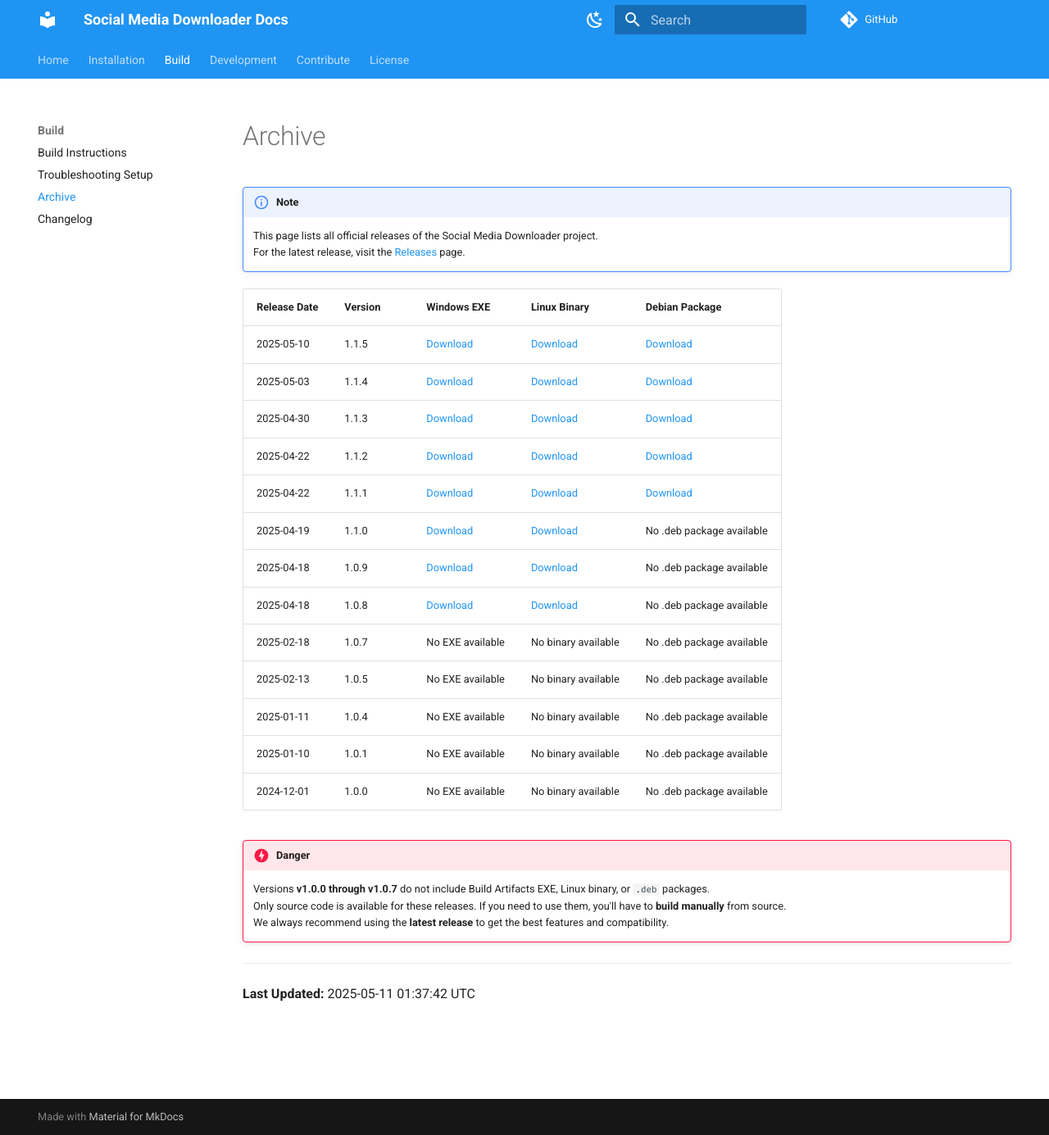
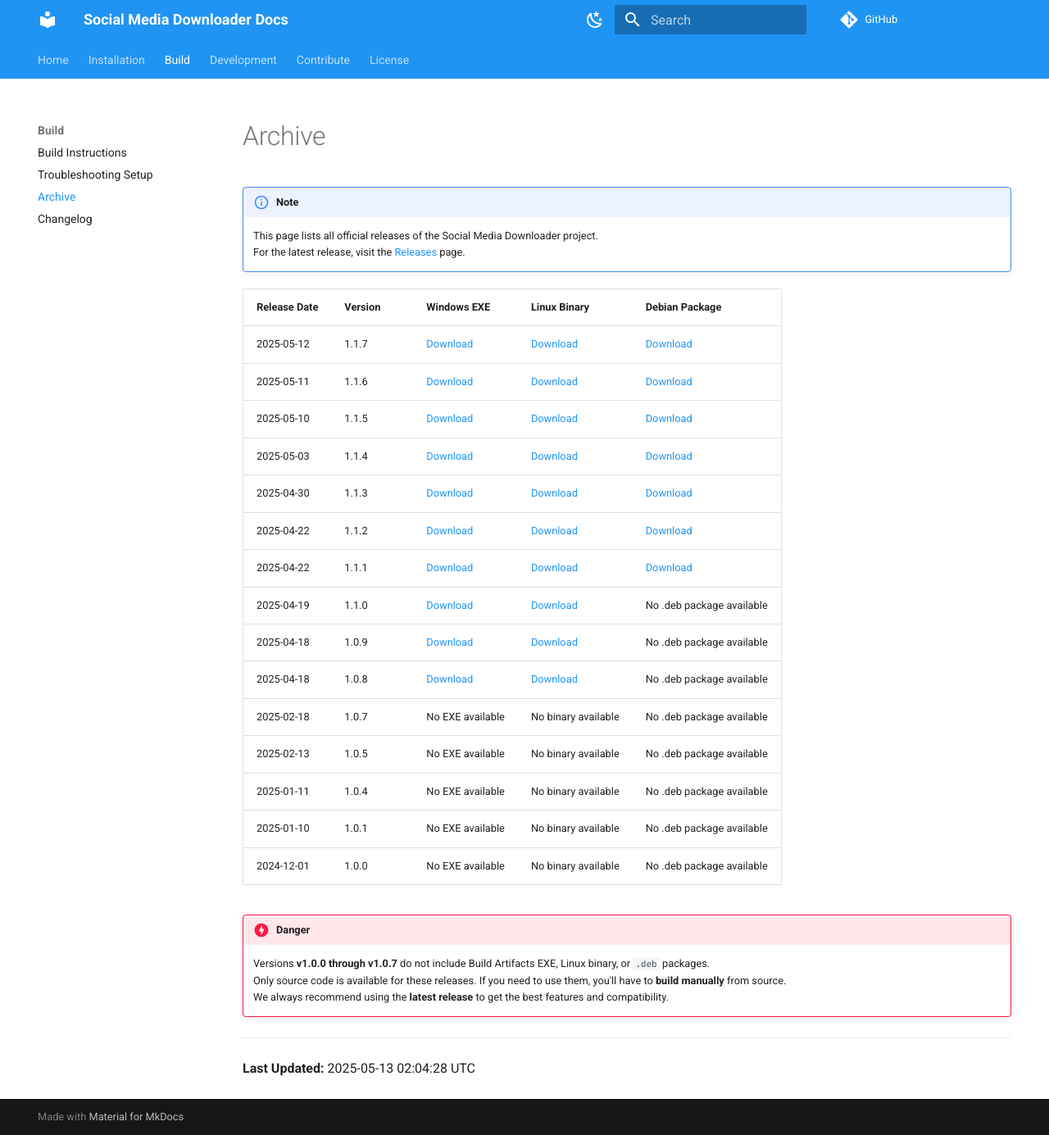
Before and after one commit to nayandas69/smd-docsite, an MkDocs documentation site: the page built from docs/archive.md, in a window 1280 px wide and 1385 px high. Shown: the whole window at 82% size. Built offline with MkDocs 1.6.1 and Material for MkDocs 9.7.7, drawn with Linux system fonts in a browser that asks for light colours; comment, search, counter and statistics services are not loaded.

Commit message:
Update archive.md with latest releases

```diff
--- a/docs/archive.md
+++ b/docs/archive.md
@@ -8,6 +8,8 @@ title: 📦 Release Archive
 
 | Release Date | Version | Windows EXE | Linux Binary | Debian Package |
 |--------------|---------|-------------|--------------|----------------|
+| 2025-05-12 | 1.1.7 | [Download](https://github.com/nayandas69/Social-Media-Downloader/releases/download/1.1.7/smd.exe) | [Download](https://github.com/nayandas69/Social-Media-Downloader/releases/download/1.1.7/smd-linux.tar.gz) | [Download](https://github.com/nayandas69/Social-Media-Downloader/releases/download/1.1.7/social-media-downloader_1.1.7_amd64.deb) |
+| 2025-05-11 | 1.1.6 | [Download](https://github.com/nayandas69/Social-Media-Downloader/releases/download/1.1.6/smd.exe) | [Download](https://github.com/nayandas69/Social-Media-Downloader/releases/download/1.1.6/smd-linux.tar.gz) | [Download](https://github.com/nayandas69/Social-Media-Downloader/releases/download/1.1.6/social-media-downloader_1.1.6_amd64.deb) |
 | 2025-05-10 | 1.1.5 | [Download](https://github.com/nayandas69/Social-Media-Downloader/releases/download/1.1.5/smd.exe) | [Download](https://github.com/nayandas69/Social-Media-Downloader/releases/download/1.1.5/smd-linux.tar.gz) | [Download](https://github.com/nayandas69/Social-Media-Downloader/releases/download/1.1.5/social-media-downloader_1.1.5_amd64.deb) |
 | 2025-05-03 | 1.1.4 | [Download](https://github.com/nayandas69/Social-Media-Downloader/releases/download/1.1.4/smd.exe) | [Download](https://github.com/nayandas69/Social-Media-Downloader/releases/download/1.1.4/smd-linux.tar.gz) | [Download](https://github.com/nayandas69/Social-Media-Downloader/releases/download/1.1.4/social-media-downloader_1.1.4_amd64.deb) |
 | 2025-04-30 | 1.1.3 | [Download](https://github.com/nayandas69/Social-Media-Downloader/releases/download/1.1.3/Social.Media.Downloader.exe) | [Download](https://github.com/nayandas69/Social-Media-Downloader/releases/download/1.1.3/smd-linux.tar.gz) | [Download](https://github.com/nayandas69/Social-Media-Downloader/releases/download/1.1.3/social-media-downloader_1.1.3_amd64.deb) |
@@ -28,4 +30,4 @@ title: 📦 Release Archive
     We always recommend using the **latest release** to get the best features and compatibility.
 
 ---
-**Last Updated:** 2025-05-11 01:37:42 UTC
+**Last Updated:** 2025-05-13 02:04:28 UTC
```
